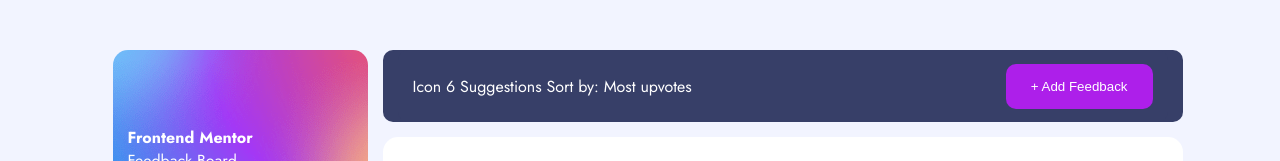
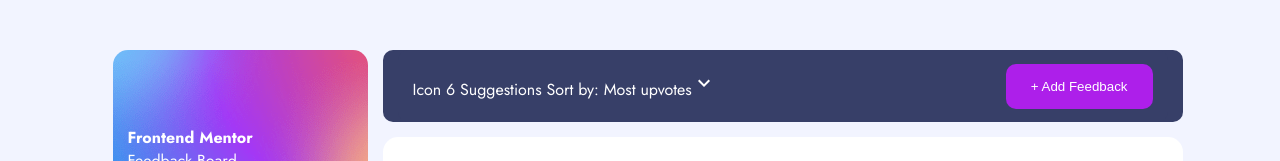
Before and after one commit to daniel-takacs/product_feedback_app, a React (Create React App) app in the folder client/: page / in a window 1280 px wide. Shown: the top 161 px of the page. Built offline with nearby package versions, Linux system fonts and the light colour scheme.

Commit message:
mui added

```diff
--- a/client/package.json
+++ b/client/package.json
@@ -4,6 +4,10 @@
   "version": "0.1.0",
   "private": true,
   "dependencies": {
+    "@emotion/react": "^11.7.1",
+    "@emotion/styled": "^11.6.0",
+    "@mui/icons-material": "^5.2.5",
+    "@mui/material": "^5.2.6",
     "@testing-library/jest-dom": "^5.15.1",
     "@testing-library/react": "^11.2.7",
     "@testing-library/user-event": "^12.8.3",
--- a/client/src/components/Header/Header.jsx
+++ b/client/src/components/Header/Header.jsx
@@ -1,6 +1,7 @@
 import React from 'react'
 import './Header.css'
 import { Button1 } from '../../style/Buttons'
+import KeyboardArrowDownIcon from '@mui/icons-material/KeyboardArrowDown';
 
 function Header() {
     return (
@@ -10,6 +11,7 @@ function Header() {
                 6 Suggestions
                 Sort by:
                 Most upvotes
+                <KeyboardArrowDownIcon />
             </div>
                 <div className='right'>
                     <div>
```
Also changed, not shown: 1 other file (tests, documents, lock files or other folders).
